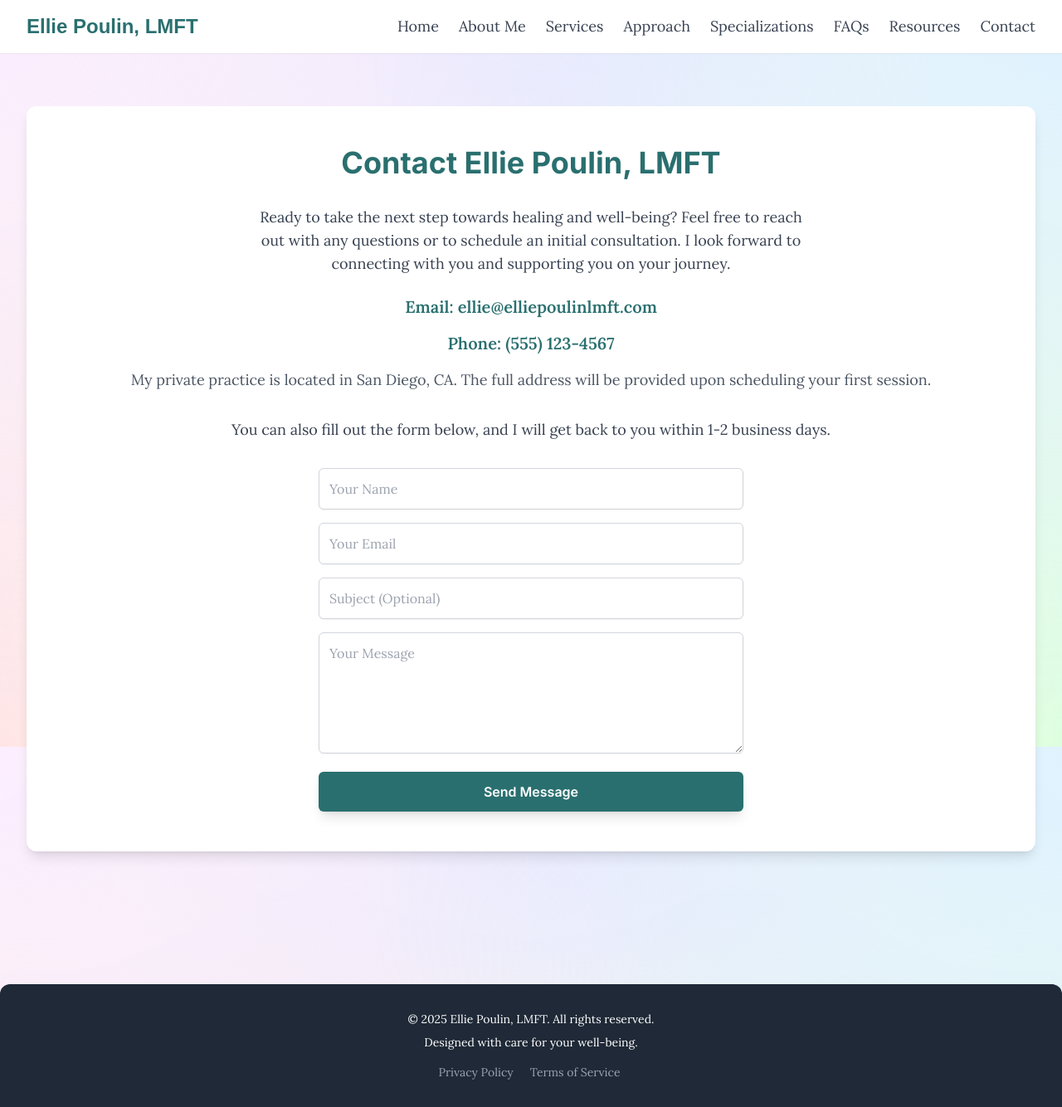
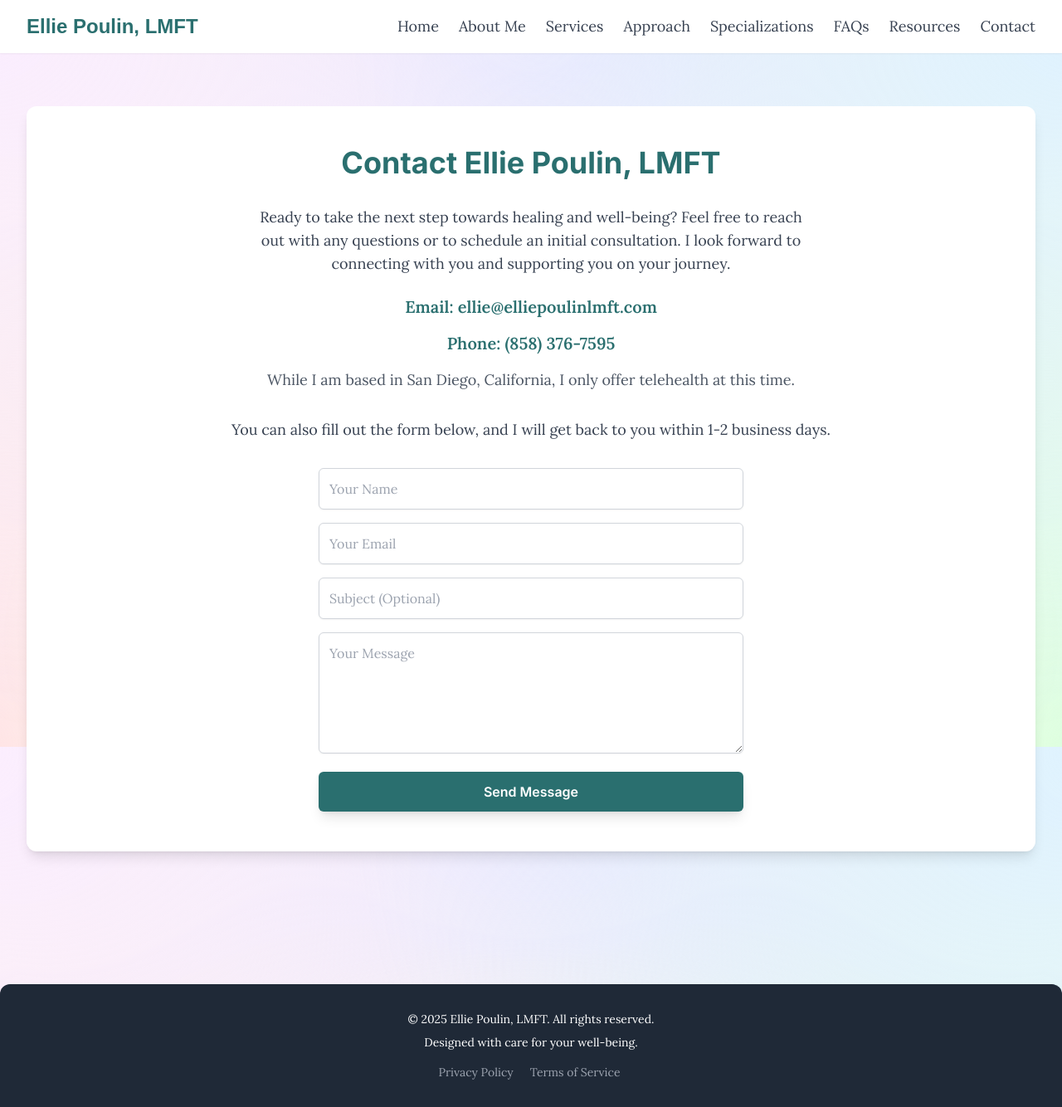
Before and after one commit to elliepoulin/elliepoulin.github.io, a Jekyll site: the page built from contact.html, in a window 1280 px wide. Shown: the whole page at 83% size. Built offline with Jekyll 4.4.1, drawn with Linux system fonts in a browser that asks for light colours; nearby versions of some CDN libraries; some web fonts are replaced.

Commit message:
Update contact.html

```diff
--- a/contact.html
+++ b/contact.html
@@ -15,10 +15,10 @@ permalink: /contact/
                 Email: <a href="mailto:ellie@elliepoulinlmft.com" class="text-primary-dark hover:underline rounded-md focus:focus-ring">ellie@elliepoulinlmft.com</a>
             </p>
             <p class="text-xl text-primary-dark font-semibold">
-                Phone: <a href="tel:+15551234567" class="text-primary-dark hover:underline rounded-md focus:focus-ring">(555) 123-4567</a>
+                Phone: <a href="tel:+18583767595" class="text-primary-dark hover:underline rounded-md focus:focus-ring">(858) 376-7595</a>
             </p>
             <p class="text-lg text-gray-600">
-                My private practice is located in San Diego, CA. The full address will be provided upon scheduling your first session.
+                While I am based in San Diego, California, I only offer telehealth at this time.
             </p>
         </div>
         <p class="text-lg text-gray-700">
```
